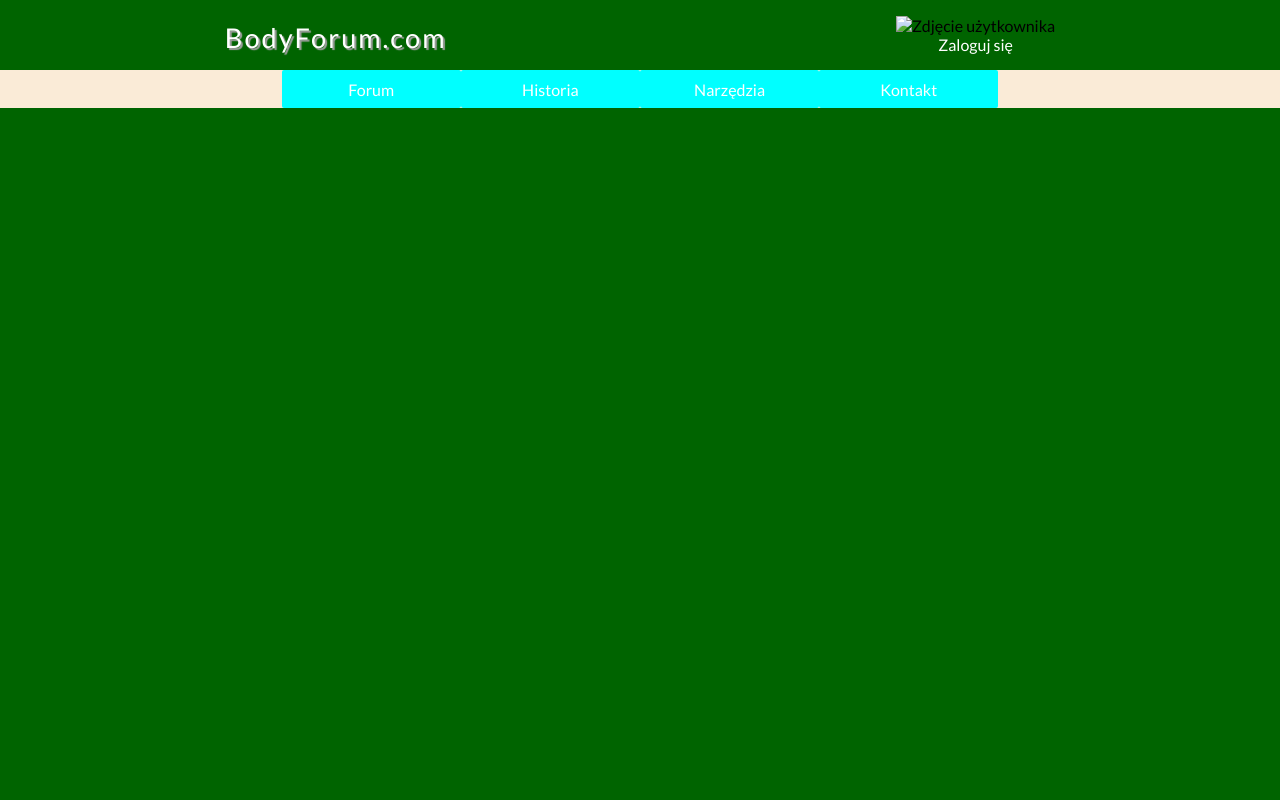
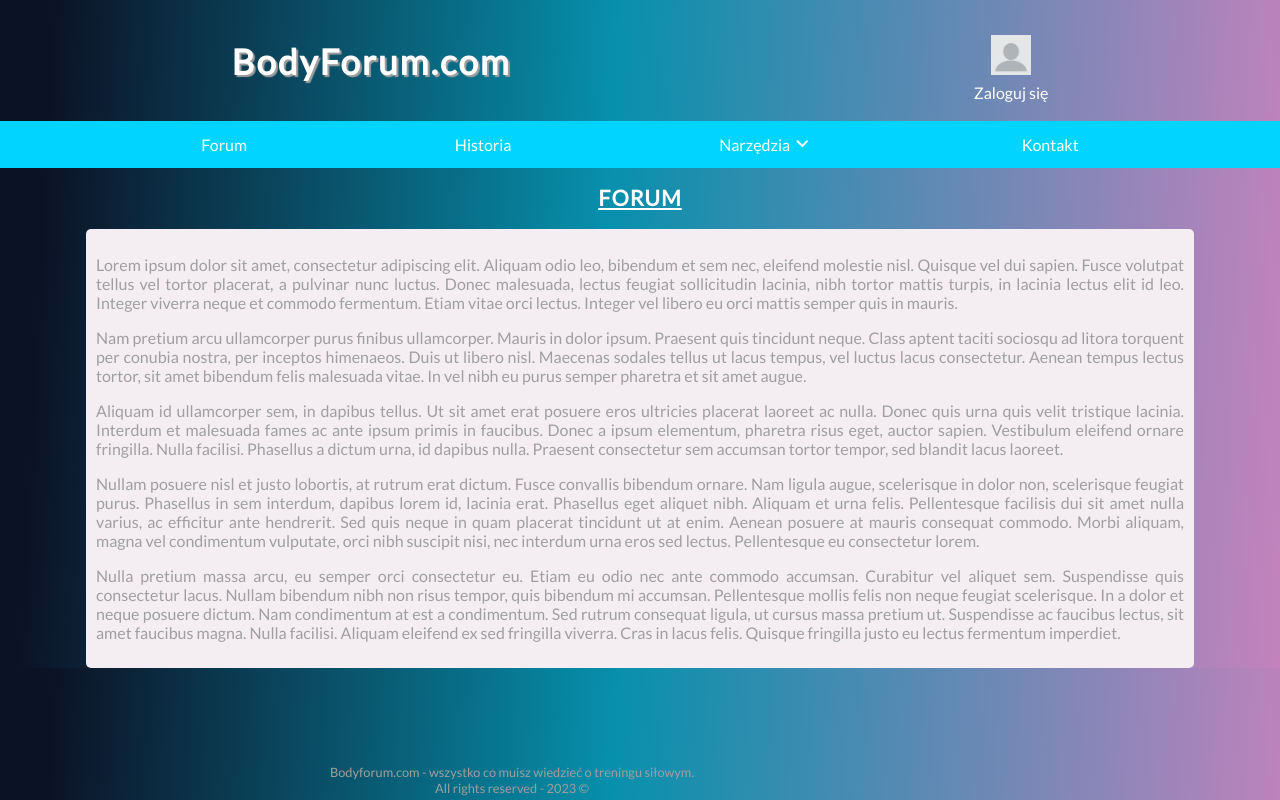
Before and after one commit to HubertGrabda/Frontend-, a plain HTML site: page BodyForum/index.html in a window 1280 px wide. Drawn offline with nearby package versions, Linux system fonts and the light colour scheme.

Commit message:
graficzna oprawa mniej wiecej

```diff
--- /dev/null
+++ b/BodyForum/CSS/_variables.scss
@@ -0,0 +1,13 @@
+$buttonsClr: #00d4ff;
+$txtClr: #fff;
+$navClr: #f4eef3;
+$aTxtClr: #9f9f9f;
+
+
+@mixin bckgrndClr {
+    background: rgb(12,18,38);
+    background: -moz-linear-gradient(93deg, rgba(12,18,38,1) 4%, rgba(7,144,172,1) 47%, rgba(196,130,189,1) 100%);
+    background: -webkit-linear-gradient(93deg, rgba(12,18,38,1) 4%, rgba(7,144,172,1) 47%, rgba(196,130,189,1) 100%);
+    background: linear-gradient(93deg, rgba(12,18,38,1) 4%, rgba(7,144,172,1) 47%, rgba(196,130,189,1) 100%);
+    filter: progid:DXImageTransform.Microsoft.gradient(startColorstr="#0c1226",endColorstr="#c482bd",GradientType=1);
+}
--- a/BodyForum/CSS/style.scss
+++ b/BodyForum/CSS/style.scss
@@ -1,20 +1,22 @@
+@import './variables';
+
 :root {
     box-sizing: border-box;
     font-family: 'Lato', sans-serif;
-    background-color: darkgreen;
-}
+
 
 body {
     margin: 0;
+    @include bckgrndClr;
+}
 }
 
 a {
     text-decoration: none;
-    color: white;
+    color: $txtClr;
 }
 a:hover{
-    text-decoration: underline;
-    color: white;
+    color: $txtClr;
 }
 a:visited {
     color: white;
@@ -24,14 +26,14 @@ a:visited {
 .title_login {
     display: flex;
     justify-content: space-around;
-    align-items:flex-end;
+    align-items:baseline;
     margin-top: 1em;
     .title {
     letter-spacing: 2px;
     text-shadow: 2px 2px 1px #9f9f9f;
     background-color: transparent;
     color: white;
-    font-size: 1.7em;
+    font-size: 1.1em;
     }
     .login {
         display: none;
@@ -41,12 +43,10 @@ a:visited {
         border: 0;
         margin: 0;
         display: flex;
-
     }
 }
 
 .menu {
-
 
     .menu_dropdown {
         display: none;
@@ -54,39 +54,87 @@ a:visited {
             margin-top: 1em;
             list-style: none;
             padding:0;
-           li{
+            #toggle {
+                display:block;
+                position: relative;
+                & > a {
+                    display: flex;
+                    justify-content: space-between;
+                    align-items: center;
+                }
+                & > #inside-list{
+                    display: none;
+                    position: absolute;
+                    left: 0;
+                    margin-top: 0.8em;
+                    padding: 0;
+                    z-index: 999;
+                    background-color: red;
+                    width: -webkit-fill-available;
+                    li {
+                        background-color: rebeccapurple;
+                    }
+                    }
+            }
+
+            }
+            li{
             padding: .7em .4em;
             border: 1px solid white;
             border-radius: 2px;
-            position: relative;
+            display: flex;
+            background-color: $buttonsClr;
             a {
                 display: block;
             }
 
-            .inner-list {
-            display: none;
-            position: absolute;
-            left: 0;
-            margin-top: 0.8em;
-            z-index: 999;
-            padding: 0;
-            background-color: black;
-            width: -webkit-fill-available;
-            }
+
 
            }
         }
 
     }
-}
+
 
 .menu.open {
    #dropdown_menu {
     display: block;
+    position: absolute;
+    width: 100vw;
    }
 
 }
 
+.article-name {
+    text-transform: uppercase;
+    text-align: center;
+    text-decoration: underline;
+    color: $txtClr;
+    letter-spacing: 1px;
+    font-size: 0.9em;
+
+}
+
+.article-wrapper {
+    width: 85%;
+    margin: auto;
+    background-color: $navClr;
+    border-radius: 5px;
+    text-align: justify;
+    padding: 0.6em;
+    color: $aTxtClr;
+}
+
+.footer {
+    background-color: transparent;
+    color: $aTxtClr;
+    margin: auto;
+    font-size: .8em;
+    width: 80%;
+    text-align: center;
+    position: absolute;
+    bottom: 0.3em;
+}
 
 @media (min-width:27em) {
     .title_login {
@@ -94,27 +142,27 @@ a:visited {
             display: flex;
             flex-direction: column;
             align-items: center;
+            gap: 0.5em;
+            img {
+                width: 2.5em;
+                height: 2.5em;
+            }
         }
     }
     #toggle_menu {
         display: none;
     }
     #dropdown_menu {
-        display: block;
+        display: inline;
         .nav-menu {
-            display: flex;
-            flex-direction: row;
-            justify-content: center;
+           display: flex;
+           background-color: $buttonsClr;
+           justify-content: space-evenly;
+           max-height: fit-content;
+           align-items: center;
+           li {
             border: 0;
-            background-color: antiquewhite;
-            li {
-                width: 10em;
-                display: flex;
-                justify-content: center;
-                padding: .6em .6em;
-                border: 0;
-                background-color: aqua;
-            }
-        }
+           }
     }
 }
+}
--- a/BodyForum/JS/button.js
+++ b/BodyForum/JS/button.js
@@ -14,17 +14,19 @@ var list_is_visible = false;
 function hideList() {
     const button = document.querySelector("#toggle");
     const inner_list = document.querySelector(".inner-list");
-
-
+    const in_html = document.querySelector('#arrow');
+    console.log(in_html);
     button.addEventListener("click",function() {
         if (list_is_visible === false) {
             inner_list.style.display = 'block';
              list_is_visible =  true;
+             in_html.innerHTML = '<span class="material-symbols-outlined"> expand_less </span>'
              return list_is_visible
         }
         else {
             inner_list.style.display = 'none';
             list_is_visible = false;
+            in_html.innerHTML = '<span class="material-symbols-outlined"> expand_more </span>'
             return list_is_visible;
         }
     })
--- a/BodyForum/index.html
+++ b/BodyForum/index.html
@@ -5,7 +5,7 @@
     <meta http-equiv="X-UA-Compatible" content="IE=edge">
     <meta name="viewport" content="width=device-width, initial-scale=1.0">
     <title>BodyForum.com</title>
-    <link rel="stylesheet" href="./CSS/style.min.css">
+    <link rel="stylesheet" href="./CSS/style.css">
     <link rel="preconnect" href="https://fonts.googleapis.com">
     <link rel="preconnect" href="https://fonts.gstatic.com" crossorigin>
     <link rel="stylesheet" href="https://fonts.googleapis.com/css2?family=Material+Symbols+Outlined:opsz,wght,FILL,GRAD@48,600,0,200" />
@@ -14,9 +14,9 @@
 <body>
    <header>
     <div class="title_login">
-        <div class="title">BodyForum.com</div>
+        <div class="title"><h1>BodyForum.com</h1></div>
         <div class="login">
-            <img src="user.jpg" alt="Zdjęcie użytkownika">
+            <img src="./IMG/user.jpg" alt="Zdjęcie użytkownika">
             <div class="login_text"><a href="#">Zaloguj się</a></div>
         </div>
         <button class="menu_toggle" id="toggle_menu">
@@ -32,9 +32,11 @@
         <ul class="nav-menu">
             <li><a href="#">Forum</a></li>
             <li><a href="#">Historia</a></li>
-            <li id="toggle"><a href="#">Narzędzia</a>
+            <li id="toggle"><a href="#">Narzędzia <span class="material-symbols-outlined" id="arrow">
+                expand_more
+                </span></a>
                 <ul class="inner-list" id="inside-list">
-                    <li><a href="https://www.facebook.com/">Kalkulator BMI</a></li>
+                    <li><a href="#">Kalkulator BMI</a></li>
                     <li><a href="#">Kalkulator TDEE</a></li>
                     <li><a href="#">Kalkulator FFMI</a></li>
                 </ul>
@@ -43,6 +45,31 @@
         </ul>
     </div>
    </nav>
+   <main>
+        <header>
+            <div class="article-name">
+                <h2>Forum</h2>
+            </div>
+        </header>
+        <article>
+            <div class="article-wrapper">
+                <p>Lorem ipsum dolor sit amet, consectetur adipiscing elit. Aliquam odio leo, bibendum et sem nec, eleifend molestie nisl. Quisque vel dui sapien. Fusce volutpat tellus vel tortor placerat, a pulvinar nunc luctus. Donec malesuada, lectus feugiat sollicitudin lacinia, nibh tortor mattis turpis, in lacinia lectus elit id leo. Integer viverra neque et commodo fermentum. Etiam vitae orci lectus. Integer vel libero eu orci mattis semper quis in mauris.</p>
+
+                <p>Nam pretium arcu ullamcorper purus finibus ullamcorper. Mauris in dolor ipsum. Praesent quis tincidunt neque. Class aptent taciti sociosqu ad litora torquent per conubia nostra, per inceptos himenaeos. Duis ut libero nisl. Maecenas sodales tellus ut lacus tempus, vel luctus lacus consectetur. Aenean tempus lectus tortor, sit amet bibendum felis malesuada vitae. In vel nibh eu purus semper pharetra et sit amet augue.</p>
+
+                <p>Aliquam id ullamcorper sem, in dapibus tellus. Ut sit amet erat posuere eros ultricies placerat laoreet ac nulla. Donec quis urna quis velit tristique lacinia. Interdum et malesuada fames ac ante ipsum primis in faucibus. Donec a ipsum elementum, pharetra risus eget, auctor sapien. Vestibulum eleifend ornare fringilla. Nulla facilisi. Phasellus a dictum urna, id dapibus nulla. Praesent consectetur sem accumsan tortor tempor, sed blandit lacus laoreet.</p>
+
+                <p>Nullam posuere nisl et justo lobortis, at rutrum erat dictum. Fusce convallis bibendum ornare. Nam ligula augue, scelerisque in dolor non, scelerisque feugiat purus. Phasellus in sem interdum, dapibus lorem id, lacinia erat. Phasellus eget aliquet nibh. Aliquam et urna felis. Pellentesque facilisis dui sit amet nulla varius, ac efficitur ante hendrerit. Sed quis neque in quam placerat tincidunt ut at enim. Aenean posuere at mauris consequat commodo. Morbi aliquam, magna vel condimentum vulputate, orci nibh suscipit nisi, nec interdum urna eros sed lectus. Pellentesque eu consectetur lorem.</p>
+
+                <p>Nulla pretium massa arcu, eu semper orci consectetur eu. Etiam eu odio nec ante commodo accumsan. Curabitur vel aliquet sem. Suspendisse quis consectetur lacus. Nullam bibendum nibh non risus tempor, quis bibendum mi accumsan. Pellentesque mollis felis non neque feugiat scelerisque. In a dolor et neque posuere dictum. Nam condimentum at est a condimentum. Sed rutrum consequat ligula, ut cursus massa pretium ut. Suspendisse ac faucibus lectus, sit amet faucibus magna. Nulla facilisi. Aliquam eleifend ex sed fringilla viverra. Cras in lacus felis. Quisque fringilla justo eu lectus fermentum imperdiet.</p>
+            </div>
+        </article>
+   </main>
+   <footer>
+    <div class="footer">
+       Bodyforum.com - wszystko co muisz wiedzieć o treningu siłowym. <br> All rights reserved - 2023 &copy;
+    </div>
+   </footer>
 <script src="./JS/button.js"></script>
 </body>
 </html>
```
Also changed, not shown: BodyForum/CSS/style.css, BodyForum/CSS/style.min.css, BodyForum/IMG/user.jpg (added), 1 other file.
